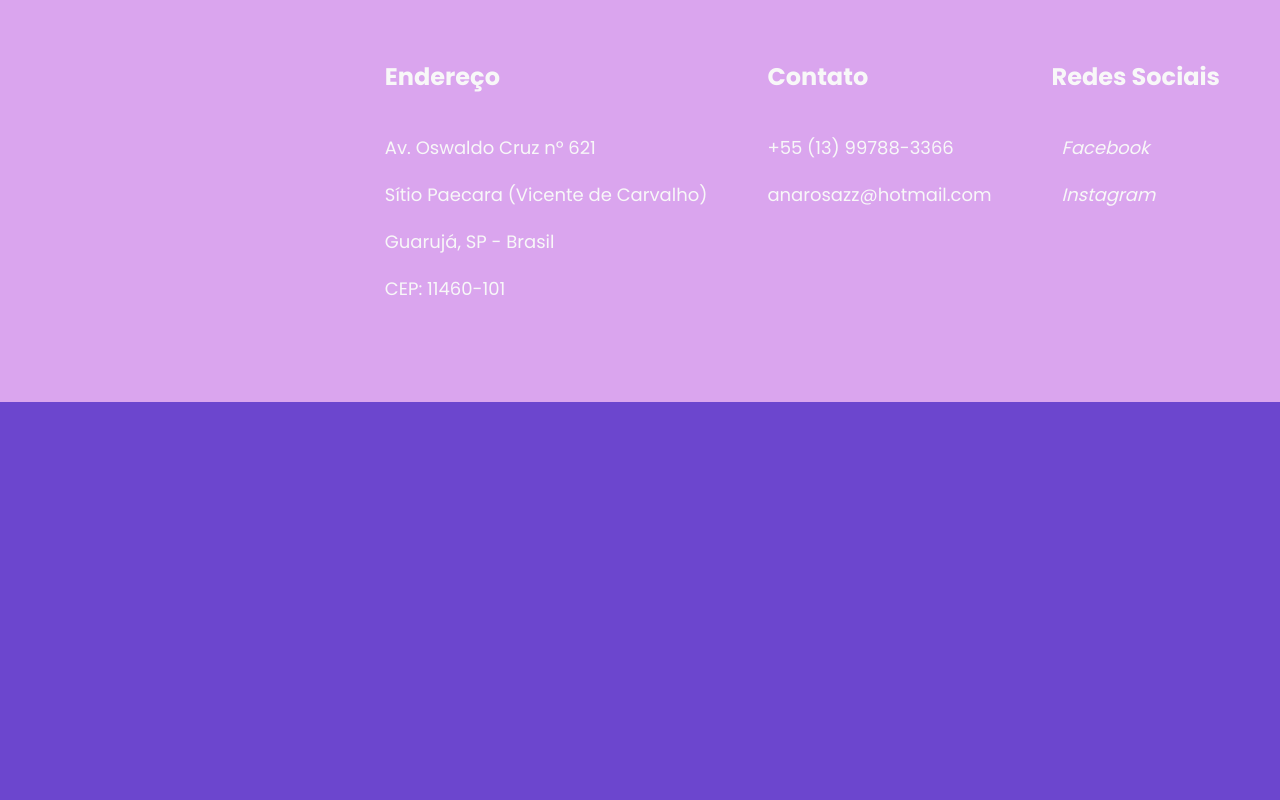
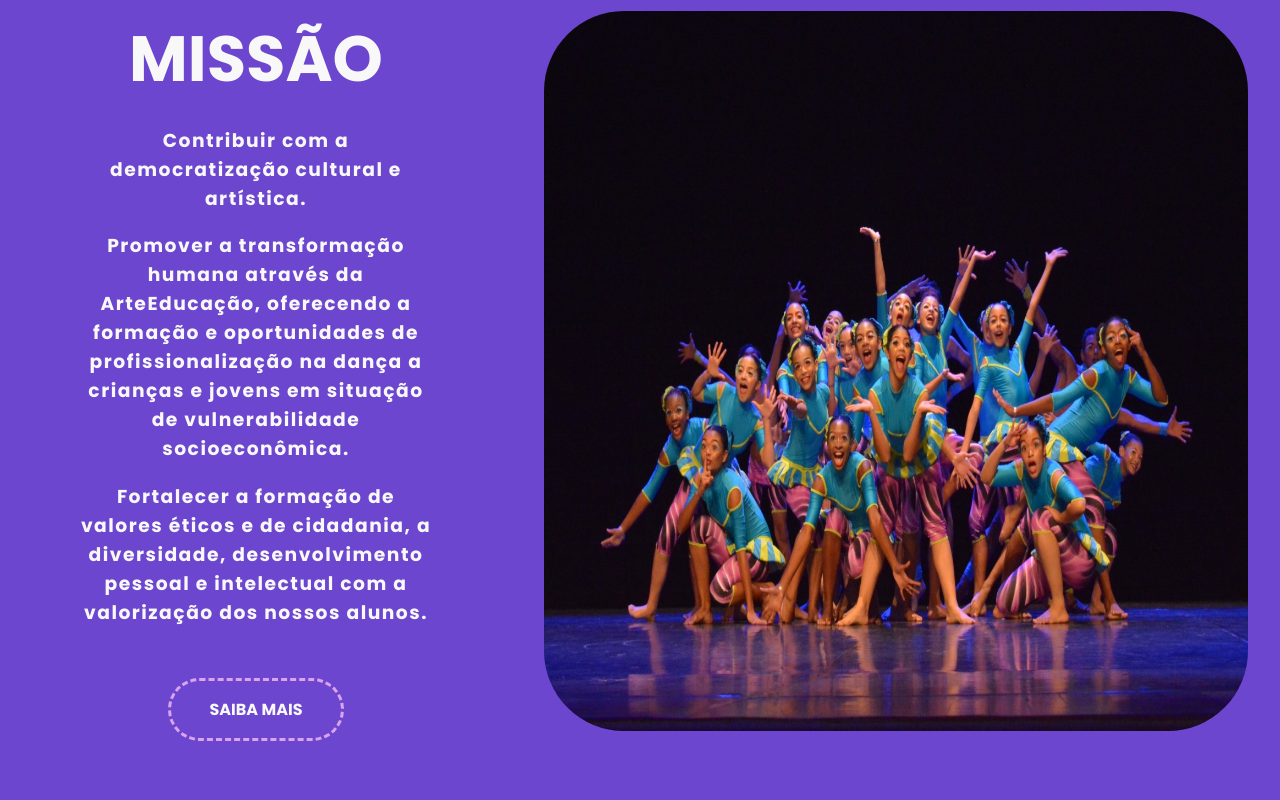
Before and after one commit to rianrr/arte-em-movimento, a React (Vite) app: page /quem-somos in a window 1280 px wide. Shown: the part 1580-2380 px from the top of the page. Before the commit the page ends 1982 px from the top, so only its background shows below. Built offline with nearby package versions, Linux system fonts and the light colour scheme; a web font is replaced by a local one.

Commit message:
todo: make mission page

```diff
--- a/index.html
+++ b/index.html
@@ -2,7 +2,7 @@
 <html lang="en">
   <head>
     <meta charset="UTF-8" />
-    <link rel="icon" type="image/svg+xml" href="/vite.svg" />
+    <link rel="icon" type="image/svg+xml" href="/images/logo_instituto.png" />
     <meta name="viewport" content="width=device-width, initial-scale=1.0" />
 
     <!-- Poppins -->
--- a/src/pages/About.tsx
+++ b/src/pages/About.tsx
@@ -1,6 +1,6 @@
 import Footer from "../components/Footer";
 import Navbar from "../components/Navbar";
-import { Image, Heading, Section, SectionImage, Text } from '../styles/AboutStyles'
+import { Image, Heading, Section, SectionImage, Text, NavLink } from '../styles/AboutStyles'
 
 export function About() {
     return (
@@ -15,13 +15,32 @@ export function About() {
               Somos uma Organização da Sociedade Civil (OSC) sem fins lucrativos fundada em novembro de 2017, é o braço social da Escola Arte em Movimento.
             </Text>
             <Text>
-            Atende hoje cerca de quase 200 crianças e adolescentes impactando indiretamente mais de 600 pessoas e torna acessível o conhecimento da dança clássica e disciplinas complementares contribuindo para o desenvolvimento integral da criança e do adolescente em situação de situação de vulnerabilidade socioeconômica e suas famílias, usando todo potencial da cultura como instrumento de educação, de expressão e transformação humana.
+              Atende hoje cerca de quase 200 crianças e adolescentes impactando indiretamente mais de 600 pessoas e torna acessível o conhecimento da dança clássica e disciplinas complementares contribuindo para o desenvolvimento integral da criança e do adolescente em situação de vulnerabilidade socioeconômica e suas famílias, usando todo potencial da cultura como instrumento de educação, de expressão e transformação humana.
             </Text>
             <Text>
-            Promovemos aprendizagens significativas, não apenas no âmbito intelectual, mas também físicas, emocionais, culturais e sociais Formamos uma comunidade unida pelo desafio de ampliar o acesso a educação, profissionalização através da dança e melhores oportunidades de vida, contribuindo para a formação de valores éticos, o fortalecimento da cidadania, com a valorização e respeitando a diversidade dos nossos alunos.
+              Promovemos aprendizagens significativas, não apenas no âmbito intelectual, mas também físicas, emocionais, culturais e sociais. Formamos uma comunidade unida pelo desafio de ampliar o acesso a educação, profissionalização através da dança e melhores oportunidades de vida, contribuindo para a formação de valores éticos, o fortalecimento da cidadania, com a valorização e respeitando a diversidade dos nossos alunos.
             </Text>
           </Section>
+        </SectionImage>
 
+        <SectionImage>
+          <Section>
+            <Heading>MISSÃO</Heading>
+
+            <Text>
+              Contribuir com a democratização cultural e artística.
+            </Text>
+            <Text>
+              Promover a transformação humana através da ArteEducação, oferecendo a formação e oportunidades de profissionalização na dança a crianças e jovens em situação de vulnerabilidade socioeconômica.
+            </Text>
+            <Text>
+              Fortalecer a formação de valores éticos e de cidadania, a diversidade, desenvolvimento pessoal e intelectual com a valorização dos nossos alunos.
+            </Text>
+
+            <NavLink to="/missao">SAIBA MAIS</NavLink> {/* Make it a Link to other page */}
+          </Section>
+
+          <Image src="/images/9.JPG" />
         </SectionImage>
 
         <Footer />
--- a/src/pages/Contact.tsx
+++ b/src/pages/Contact.tsx
@@ -1,3 +1,4 @@
+import Footer from "../components/Footer";
 import Navbar from "../components/Navbar";
 
 export function Contact() {
@@ -5,6 +6,7 @@ export function Contact() {
         <>
             <Navbar />
             <h1>Contato</h1>
+            <Footer />
         </>
     )
 }
--- /dev/null
+++ b/src/pages/Mission.tsx
@@ -0,0 +1,12 @@
+import Footer from "../components/Footer";
+import Navbar from "../components/Navbar";
+
+export function Mission() {
+    return (
+        <>
+            <Navbar />
+            <h1>Missão</h1>
+            <Footer />
+        </>
+    )
+}
--- a/src/pages/Support.tsx
+++ b/src/pages/Support.tsx
@@ -1,3 +1,4 @@
+import Footer from "../components/Footer";
 import Navbar from "../components/Navbar";
 
 export function Support() {
@@ -5,6 +6,7 @@ export function Support() {
         <>
             <Navbar />
             <h1>Nos apoie!</h1>
+            <Footer />
         </>
     )
 }
--- a/src/routes.tsx
+++ b/src/routes.tsx
@@ -9,6 +9,7 @@ import { About } from "./pages/About"
 import { Partners } from "./pages/Partners"
 import { Contact } from "./pages/Contact"
 import { Support } from "./pages/Support"
+import { Mission } from "./pages/Mission"
 
 export function AppRoutes() {
     return (
@@ -19,6 +20,7 @@ export function AppRoutes() {
                 <Route path="/parceiros" element={<Partners />} />
                 <Route path="/contato" element={<Contact />} />
                 <Route path="/apoie" element={<Support />} />
+                <Route path="/missao" element={<Mission />} />
             </Routes>
         </Router>
     )
--- a/src/styles/AboutStyles.tsx
+++ b/src/styles/AboutStyles.tsx
@@ -1,4 +1,5 @@
 import styled from 'styled-components'
+import { NavLink as Link } from 'react-router-dom'
 
 export const Image = styled.img`
   height: 45em;
@@ -33,3 +34,22 @@ export const Text = styled.h3`
   letter-spacing: 1.5px;
   margin-bottom: 1em;
 `
+
+export const NavLink = styled(Link)`
+  margin: 2em auto;
+  padding: 1em 1em 1em 1em;
+  width: 50%;
+  border-radius: 5em;
+  font-size: 1em;
+  font-weight: 700;
+  border: dashed #daa5ee;
+  cursor: pointer;
+  background-color: transparent;
+  color: #f8f8f8;
+  text-decoration: none;
+
+  &:hover {
+    border-color: #f8f8f8;
+    transition: all .3s ease-in-out;
+  }
+`
--- a/src/styles/ImageSwiperStyle.tsx
+++ b/src/styles/ImageSwiperStyle.tsx
@@ -21,7 +21,7 @@ export const NavLink = styled(Link)`
   top: 80%;
   cursor: pointer;
   padding: 1em;
-  border-radius: 1em;
+  border-radius: 5em;
   border: 0;
   font-weight: 700;
   font-size: 1.3em;
```
Also changed, not shown: 1 other file (tests, documents, lock files or other folders). Lines whose indentation alone changed are shown as unchanged.
